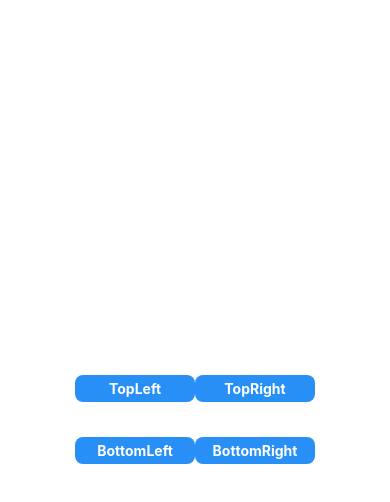
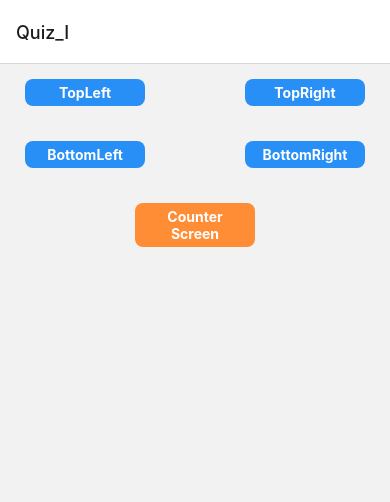
Before and after one commit to XLR8-07/MAD_React_Native, a React Native app: screen / in a window 390 px wide. Shown: the top 502 px of the page. Built offline with nearby package versions, Linux system fonts and the light colour scheme.

Commit message:
stack navigation implementation

```diff
--- a/App.tsx
+++ b/App.tsx
@@ -2,12 +2,20 @@ import { StyleSheet, Text, View } from 'react-native';
 import TestComponent from './src/components/test-compontent';
 import CounterScreen from './src/screens/counter-screen';
 import ExamComponent from './src/components/exam-component';
+import { NavigationContainer } from '@react-navigation/native';
+import { createStackNavigator } from '@react-navigation/stack';
+
+const stack = createStackNavigator();
 
 const App = () => {
   return (
-    <View style={styles.container}>
-      <ExamComponent />
-    </View>
+    <NavigationContainer>
+      <stack.Navigator>
+        <stack.Screen name="Quiz_I" component={ExamComponent} />
+        <stack.Screen name="Counter" component={CounterScreen} />
+        {/* <stack.Screen name="Quiz_I" component={ExamComponent} /> */}
+      </stack.Navigator>
+    </NavigationContainer>
 
   );
 }
--- a/src/components/exam-component.tsx
+++ b/src/components/exam-component.tsx
@@ -1,7 +1,7 @@
 import React, { useState } from "react";
 import { View, Text, StyleSheet, TouchableOpacity } from "react-native";
 
-const ExamComponent = () => {
+const ExamComponent = (props: any) => {
   const [counter, setCounter] = useState(0);
   const [topLeft, setTopLeft] = useState("");
   const [topRight, setTopRight] = useState("");
@@ -27,6 +27,10 @@ const ExamComponent = () => {
     setBottomRight(`Value changed for ${counter}th Time`);
     setCounter(counter + 1);
   };
+
+  const handleCounterScreenButton = () => {
+    props.navigation.navigate("Counter")
+  }
 
   return (
     <>
@@ -65,6 +69,15 @@ const ExamComponent = () => {
           </TouchableOpacity>
         </View>
       </View>
+
+      <View style={styles.navigationButtonContainer}>
+        <TouchableOpacity
+          onPress={handleCounterScreenButton}
+          style={styles.navButtonStyle}
+        >
+          <Text style={styles.buttonTextStyle}>Counter Screen</Text>
+        </TouchableOpacity>
+      </View>
     </>
   );
 };
@@ -97,6 +110,23 @@ const styles = StyleSheet.create({
     color: "#ffffff",
     fontWeight: "700",
   },
+  navigationButtonContainer: {
+    display: 'flex',
+    alignItems: 'center',
+    justifyContent: 'center'
+  },
+  navButtonStyle: {
+    width: 120,
+    marginTop: 15,
+    backgroundColor: "#ff8d36",
+    borderRadius: 8,
+    paddingLeft: 10,
+    paddingRight: 10,
+    paddingTop: 5,
+    paddingBottom: 5,
+    color: "#ffffff",
+    fontWeight: "700",
+  },
 });
 
 export default ExamComponent;
```
Also changed, not shown: package.json (+7 -3 lines), 1 other file (tests, documents, lock files or other folders).
